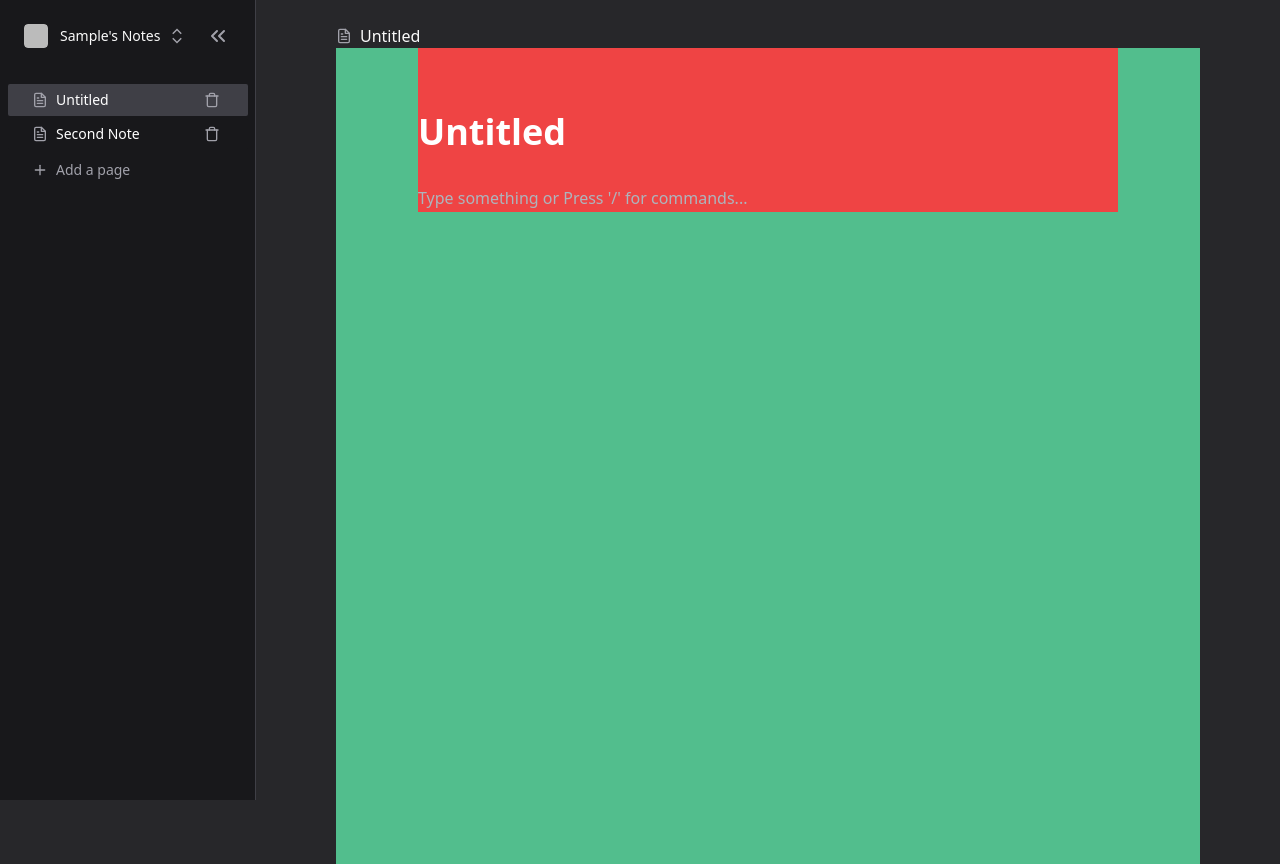
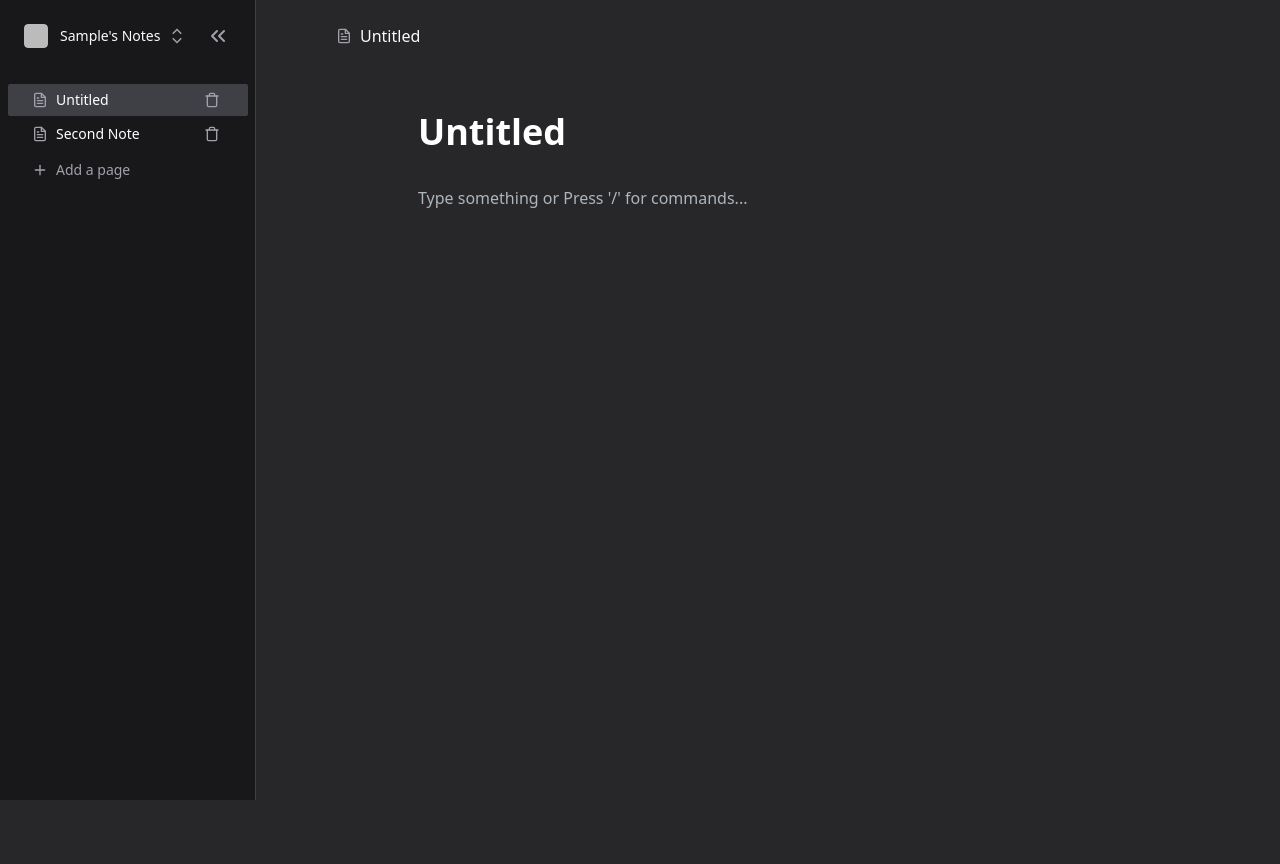
Before and after one commit to ViniSCode/notes-app, a Next.js app: page / in a window 1280 px wide. Built offline with nearby package versions, Linux system fonts and the light colour scheme; no server answers; sample sign-in values are in the browser's storage; what urql would draw is missing.

Commit message:
:page_facing_up: Focus the editor and break the line if there's text in the preceding node

```diff
--- a/src/components/Editor/index.tsx
+++ b/src/components/Editor/index.tsx
@@ -96,7 +96,7 @@ function Editor(props: Props) {
 
   return (
     <div
-      className="w-full h-full min-h-screen min-w-full editor-container relative z-0 bg-green-500"
+      className="w-full h-full min-h-screen min-w-full editor-container relative z-0"
       onClick={() => {
         if (editor) {
           const isText = editor.state.selection.$from.nodeBefore?.isText;
@@ -109,7 +109,7 @@ function Editor(props: Props) {
     >
       <EditorContent
         editor={editor}
-        className="z-40 relative max-w-[700px] bg-red-500 mx-auto pt-16 prose prose-violet prose-pre:whitespace-pre-wrap prose-invert"
+        className="z-40 relative max-w-[700px] mx-auto pt-16 prose prose-violet prose-pre:whitespace-pre-wrap prose-invert"
       />
 
       {editor && (
```
